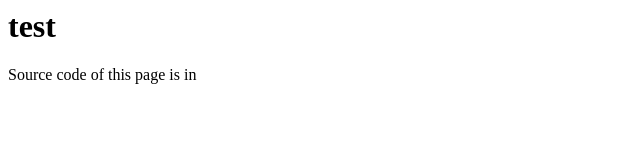
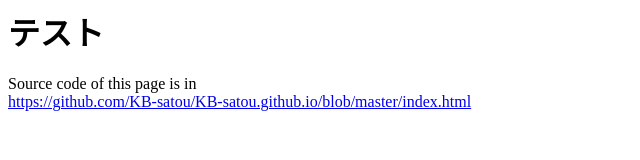
Before and after one commit to KB-satou/KB-satou.github.io, a plain HTML site: page index.html in a window 1280 px wide. Shown: the whole page, without its empty margins (0-640 px from the left). Drawn offline with Linux system fonts and the light colour scheme.

Commit message:
Update index.html
リンクにはテキストがないとだめだったよ。

```diff
--- a/index.html
+++ b/index.html
@@ -1,4 +1,6 @@
-<h1> test </h1>
+<h1> テスト </h1>
 
 Source code of this page is in <br>
-<a href= "https://github.com/KB-satou/KB-satou.github.io/blob/master/index.html" ></a>
+<a href= "https://github.com/KB-satou/KB-satou.github.io/blob/master/index.html" >
+  https://github.com/KB-satou/KB-satou.github.io/blob/master/index.html
+</a>
```
